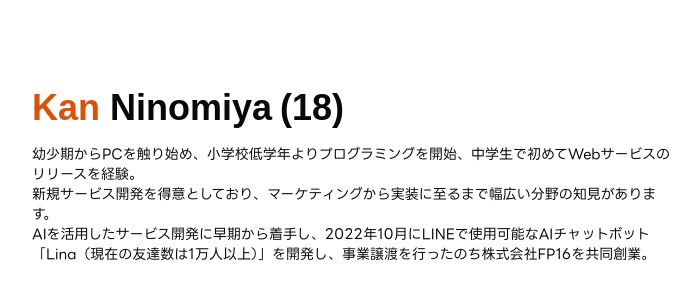
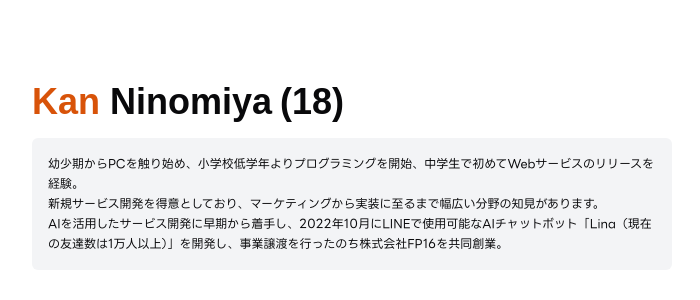
Before and after one commit to nnmykn/kan-old, a Next.js app: page / in a window 1280 px wide. Shown: the part 224-524 px from the top of the page, without its empty margins (288-988 px from the left). Built offline with nearby package versions, Linux system fonts and the light colour scheme; a web font is replaced by a local one.

Commit message:
表示する内容を調整

```diff
--- a/src/app/page.tsx
+++ b/src/app/page.tsx
@@ -9,13 +9,15 @@ export default function Home() {
               <span className={'ml-2'}>(18)</span>
             </h2>
           </div>
-          <p className={'text-sm'}>
+          <div>
+            <p className={'text-xs leading-5 p-4 bg-gray-100 rounded-md'}>
             幼少期からPCを触り始め、小学校低学年よりプログラミングを開始、中学生で初めてWebサービスのリリースを経験。
             <br />
             新規サービス開発を得意としており、マーケティングから実装に至るまで幅広い分野の知見があります。
             <br />
             AIを活用したサービス開発に早期から着手し、2022年10月にLINEで使用可能なAIチャットボット「Lina（現在の友達数は1万人以上）」を開発し、事業譲渡を行ったのち株式会社FP16を共同創業。
           </p>
+          </div>
         </div>
       </div>
     </main>
```
